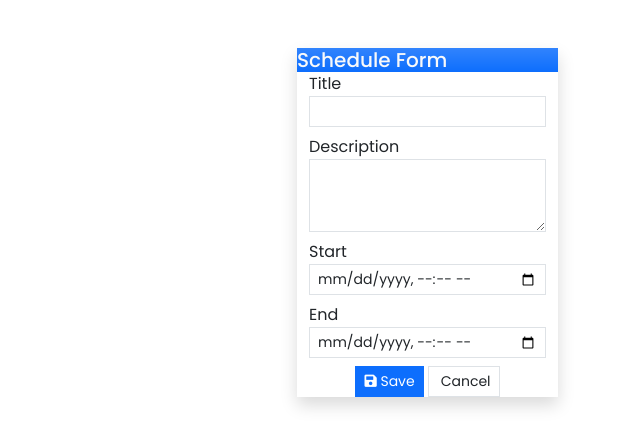
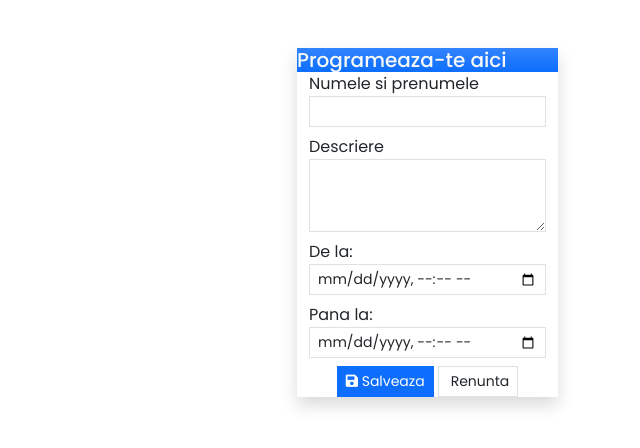
Before and after one commit to rvrxs17/ProiectPA, a PHP site: page /ProiectPA/programari.php in a window 1280 px wide. Shown: the part 80-528 px from the top of the page, without its empty margins (640-1280 px from the left). Run offline with PHP 8.4, Linux system fonts and the light colour scheme; data that the repository does not hold is empty; some libraries are stand-ins or nearby versions.

Commit message:
tabel_programari

```diff
--- a/pagini/programari.php
+++ b/pagini/programari.php
@@ -67,26 +67,26 @@
             <div class="col-md-3">
                 <div class="cardt rounded-0 shadow">
                     <div class="card-header bg-gradient bg-primary text-light">
-                        <h5 class="card-title">Schedule Form</h5>
+                        <h5 class="card-title">Programeaza-te aici</h5>
                     </div>
                     <div class="card-body">
                         <div class="container-fluid">
                             <form action="save_schedule.php" method="post" id="schedule-form">
                                 <input type="hidden" name="id" value="">
                                 <div class="form-group mb-2">
-                                    <label for="title" class="control-label">Title</label>
+                                    <label for="title" class="control-label">Numele si prenumele</label>
                                     <input type="text" class="form-control form-control-sm rounded-0" name="title" id="title" required>
                                 </div>
                                 <div class="form-group mb-2">
-                                    <label for="description" class="control-label">Description</label>
+                                    <label for="description" class="control-label">Descriere</label>
                                     <textarea rows="3" class="form-control form-control-sm rounded-0" name="description" id="description" required></textarea>
                                 </div>
                                 <div class="form-group mb-2">
-                                    <label for="start_datetime" class="control-label">Start</label>
+                                    <label for="start_datetime" class="control-label">De la:</label>
                                     <input type="datetime-local" class="form-control form-control-sm rounded-0" name="start_datetime" id="start_datetime" required>
                                 </div>
                                 <div class="form-group mb-2">
-                                    <label for="end_datetime" class="control-label">End</label>
+                                    <label for="end_datetime" class="control-label">Pana la:</label>
                                     <input type="datetime-local" class="form-control form-control-sm rounded-0" name="end_datetime" id="end_datetime" required>
                                 </div>
                             </form>
@@ -94,8 +94,8 @@
                     </div>
                     <div class="card-footer">
                         <div class="text-center">
-                            <button class="btn btn-primary btn-sm rounded-0" type="submit" form="schedule-form"><i class="fa fa-save"></i> Save</button>
-                            <button class="btn btn-default border btn-sm rounded-0" type="reset" form="schedule-form"><i class="fa fa-reset"></i> Cancel</button>
+                            <button class="btn btn-primary btn-sm rounded-0" type="submit" form="schedule-form"><i class="fa fa-save"></i> Salveaza</button>
+                            <button class="btn btn-default border btn-sm rounded-0" type="reset" form="schedule-form"><i class="fa fa-reset"></i> Renunta</button>
                         </div>
                     </div>
                 </div>
@@ -107,28 +107,28 @@
         <div class="modal-dialog modal-dialog-centered">
             <div class="modal-content rounded-0">
                 <div class="modal-header rounded-0">
-                    <h5 class="modal-title">Schedule Details</h5>
+                    <h5 class="modal-title">Detaliile programarii</h5>
                     <button type="button" class="btn-close" data-bs-dismiss="modal" aria-label="Close"></button>
                 </div>
                 <div class="modal-body rounded-0">
                     <div class="container-fluid">
                         <dl>
-                            <dt class="text-muted">Title</dt>
+                            <dt class="text-muted">Numele si prenumele: </dt>
                             <dd id="title" class="fw-bold fs-4"></dd>
-                            <dt class="text-muted">Description</dt>
+                            <dt class="text-muted">Descrierea: </dt>
                             <dd id="description" class=""></dd>
-                            <dt class="text-muted">Start</dt>
+                            <dt class="text-muted">De la: </dt>
                             <dd id="start" class=""></dd>
-                            <dt class="text-muted">End</dt>
+                            <dt class="text-muted">Pana la: </dt>
                             <dd id="end" class=""></dd>
                         </dl>
                     </div>
                 </div>
                 <div class="modal-footer rounded-0">
                     <div class="text-end">
-                        <button type="button" class="btn btn-primary btn-sm rounded-0" id="edit" data-id="">Edit</button>
-                        <button type="button" class="btn btn-danger btn-sm rounded-0" id="delete" data-id="">Delete</button>
-                        <button type="button" class="btn btn-secondary btn-sm rounded-0" data-bs-dismiss="modal">Close</button>
+                        <button type="button" class="btn btn-primary btn-sm rounded-0" id="edit" data-id="">Editeaza</button>
+                        <button type="button" class="btn btn-danger btn-sm rounded-0" id="delete" data-id="">Sterge</button>
+                        <button type="button" class="btn btn-secondary btn-sm rounded-0" data-bs-dismiss="modal">Inchide</button>
                     </div>
                 </div>
             </div>
@@ -155,3 +155,14 @@ if(isset($conn)) $conn->close();
 <script src="../js/script.js"></script>
 
 </html>
+<!-- Cod tabel SQL
+
+    CREATE TABLE `schedule_list` (
+  `id` int(30) NOT NULL PRIMARY KEY AUTO_INCREMENT,
+  `title` text NOT NULL,
+  `description` text NOT NULL,
+  `start_datetime` datetime NOT NULL,
+  `end_datetime` datetime DEFAULT NULL
+) ENGINE=InnoDB DEFAULT CHARSET=utf8mb4;
+
+    -->
```
